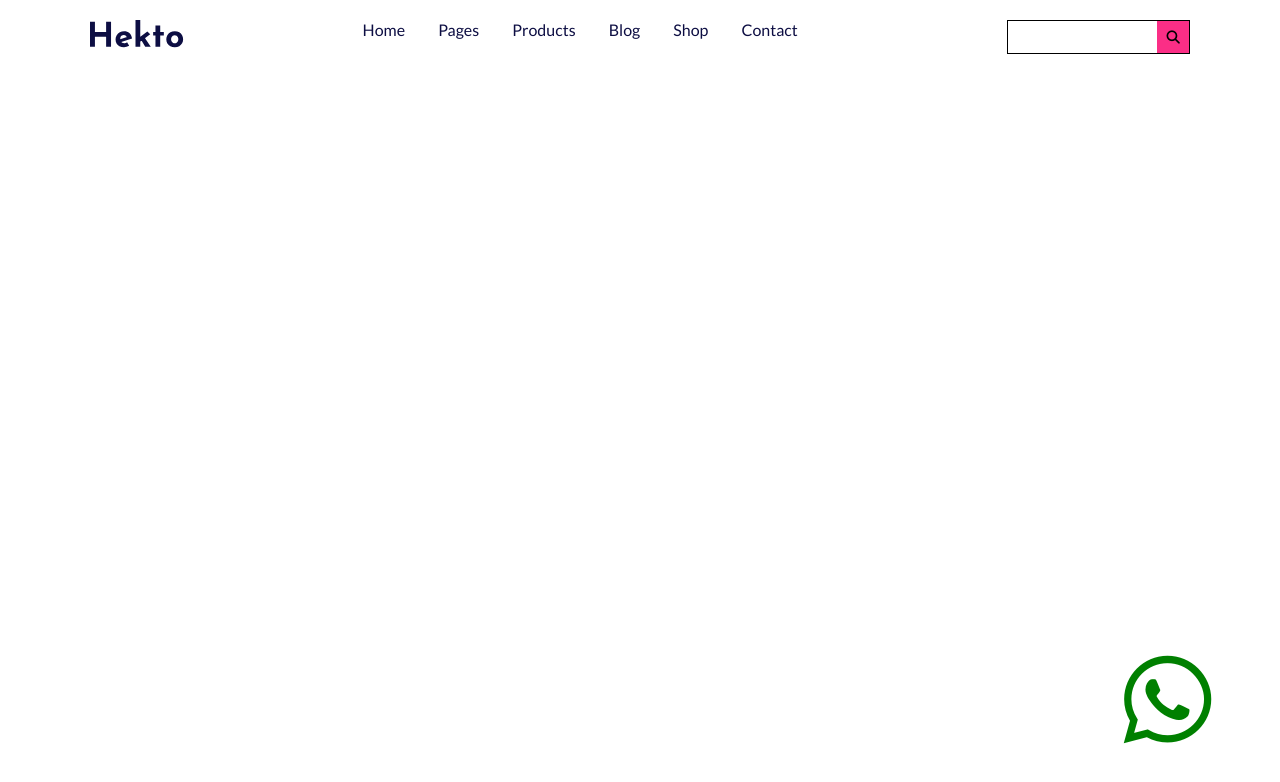
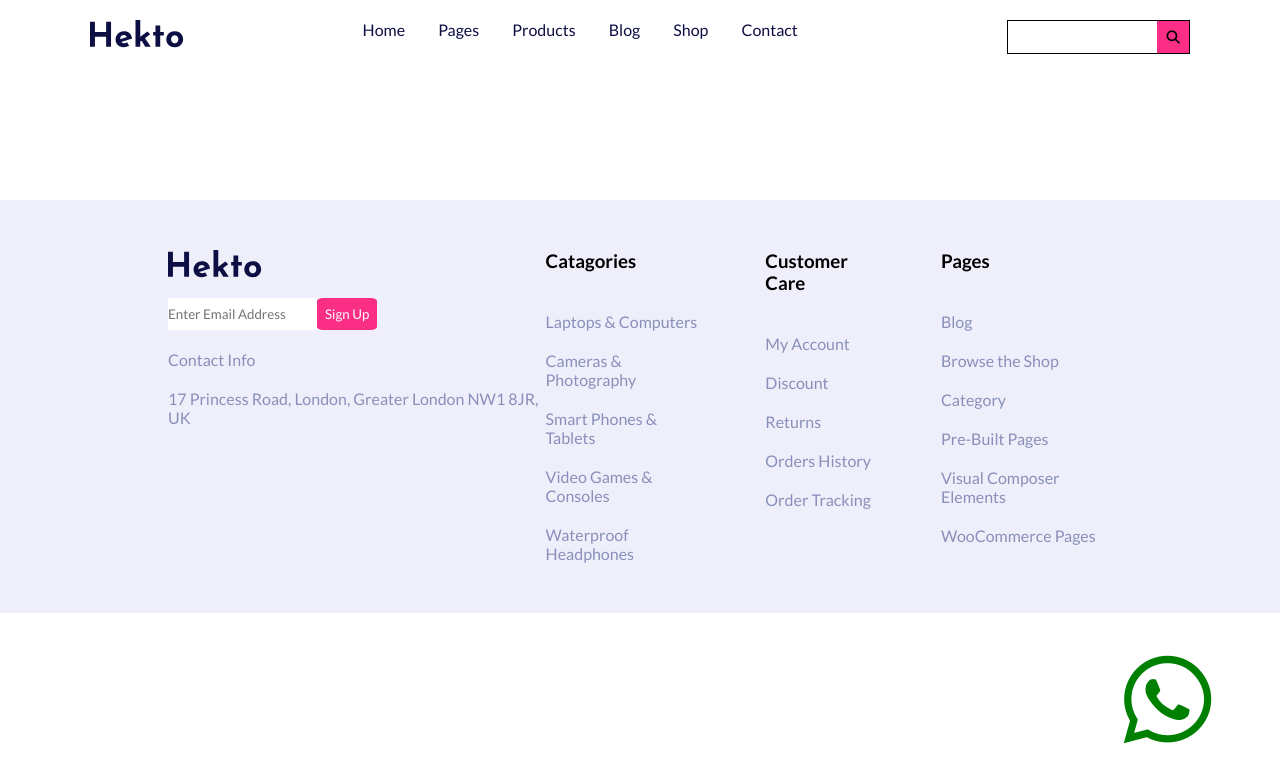
Before and after one commit to Akthamturk/task2, a plain HTML site: page index.html in a window 1280 px wide. Shown: the top 782 px of the page. Drawn offline with Linux system fonts and the light colour scheme.

Commit message:
create footer

```diff
--- a/assets/main.css
+++ b/assets/main.css
@@ -8,21 +8,30 @@
 body{
     height: 2000px;
 }
+p{
+    color: #8A8FB9;
+}
 a{
 text-decoration: none;
 color: #0D0E43;
 margin-right: 30px;
 }
+.container{
+    width: 80%;
+    margin: auto;
+}
+.row{
+    display: flex;
+}
 .header{
-    display: flex;
 justify-content: space-around;
 margin-top: 20px;
 position: fixed;
+top: 0;
 width: 100%;
 }
 .search{
     border: solid 1px;
-    display: flex;
 }
 .search input,.search button{
     border-style: none;
@@ -45,3 +54,41 @@ width: 100%;
     bottom: 50px;
     right: 50px;
 }
+/*Start Footer*/
+.footer{
+    margin-top: 200px;
+    background-color: #EEEFFB;
+    padding: 50px;
+}
+.left-side{
+    flex-direction: column;
+    align-items: flex-start;
+    gap: 20px 0px;
+    width: 40%;
+}
+.Sign button{
+    padding: 8px;
+    background-color: #FB2E86;
+    border-radius: 10%;
+    color: white;
+
+
+}
+.Sign button,input{
+    border-style: none;
+
+}
+.r-side{
+justify-content: space-between;
+gap: 60px;
+width: 60%;
+}
+.r-side-one h3{
+    margin-bottom: 20px;
+}
+.r-side-one{
+    flex-direction: column;
+    gap: 20px;
+}
+
+/*End Footer*/
--- a/index.html
+++ b/index.html
@@ -11,7 +11,7 @@
     <link rel="stylesheet" href="./assets/main.css">
 </head>
 <body>
-    <header class="header">
+    <header class="header row ">
         <div>
             <img src="./img/Hekto.svg" alt="">
         </div>
@@ -23,12 +23,56 @@
             <a href="#">Shop</a>
             <a href="#">Contact</a>
         </div>
-        <div class="search">
+        <div class="search row">
             <input type="text">
             <button type="submit"><i class="fa-solid fa-magnifying-glass"></i></button>
 
         </div>
     </header>
     <i class="fa-brands fa-whatsapp whatsapp"></i>
+
+
+
+        <footer class="footer row ">
+            <div class="container row">
+            <div class="left-side row ">
+            <img src="./img/Hekto.svg" alt="">
+                <div class="Sign row">
+                    <input type="text"  placeholder="Enter Email Address">
+                    <button type="submit">Sign Up</button>
+                </div>
+                <p>Contact Info</p>
+                <p>17 Princess Road, London, Greater London NW1 8JR, UK</p>
+            </div>
+            <div class="r-side row">
+        <div class="r-side-one row">
+            <h3>Catagories</h3>
+            <p>Laptops & Computers</p>
+            <p>Cameras & Photography</p>
+            <p>Smart Phones & Tablets</p>
+            <p>Video Games & Consoles</p>
+            <p>Waterproof Headphones</p>
+        </div>
+        <div class="r-side-one row">
+            <h3>Customer Care</h3>
+            <p>My Account</p>
+            <p>Discount</p>
+            <p>Returns</p>
+            <p>Orders History</p>
+            <p>Order Tracking</p>
+
+        </div>
+        <div class="r-side-one row">
+            <h3>Pages</h3>
+            <p>Blog</p>
+            <p>Browse the Shop</p>
+            <p>Category</p>
+            <p>Pre-Built Pages</p>
+            <p>Visual Composer Elements</p>
+            <p>WooCommerce Pages</p>
+        </div>
+        </div>
+        </div>
+    </footer>
 </body>
 </html>
```
